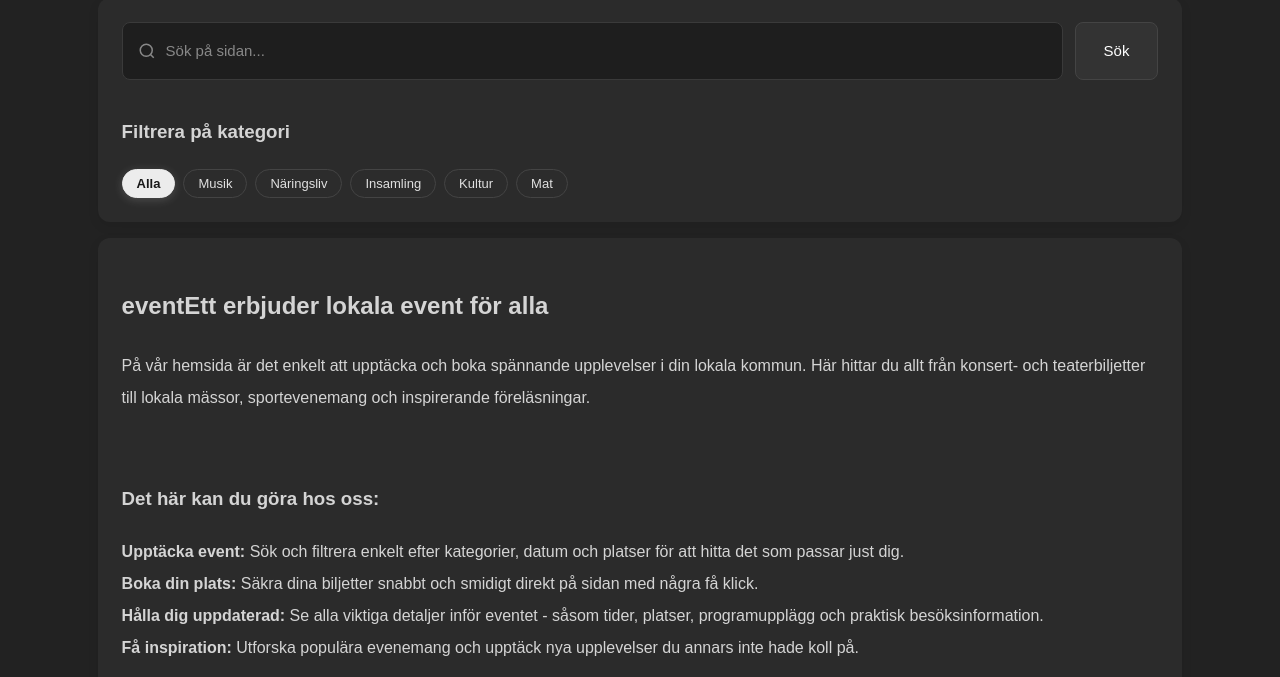
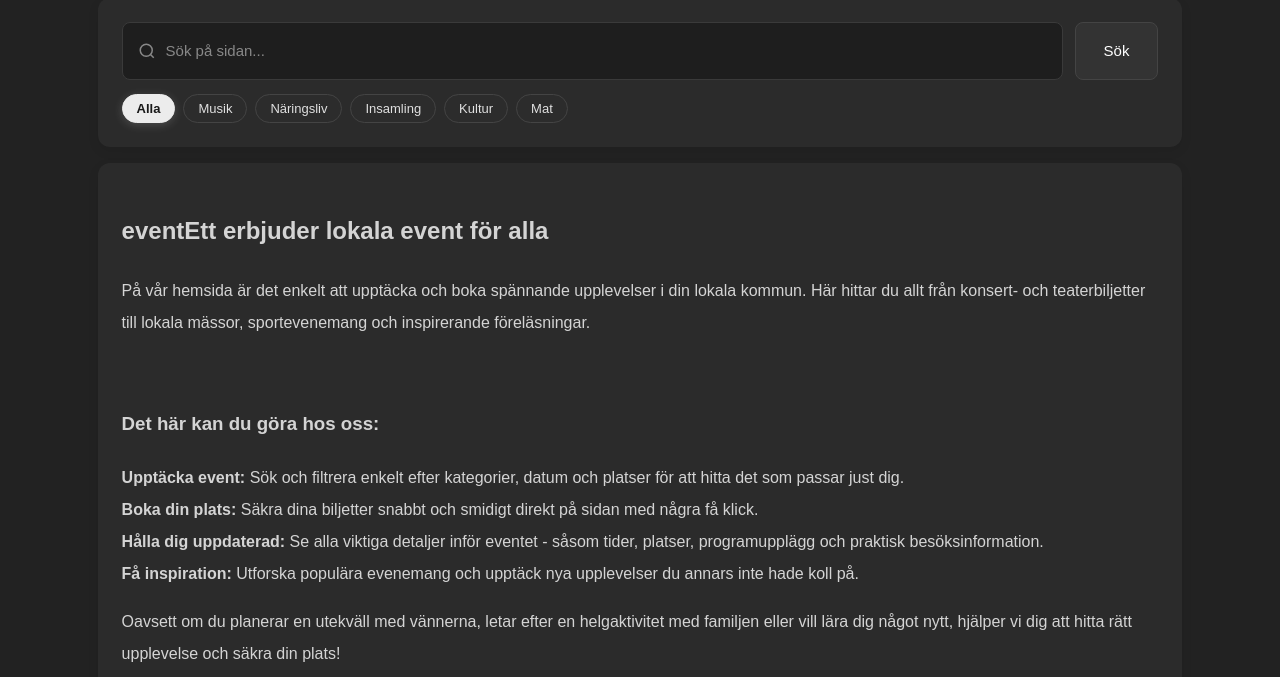
Before and after one commit to idafunseth-tech/K2-Dalmatinerna, a plain HTML site: page event-frontend/index.html in a window 1280 px wide. Shown: the part 109-786 px from the top of the page. Drawn offline with Linux system fonts and the light colour scheme; no server answers.

Commit message:
deleted title "Filtrera kategori" från category tags.

```diff
--- a/event-frontend/index.html
+++ b/event-frontend/index.html
@@ -45,7 +45,6 @@
 
         <!-- Category tags section below the search row inside the same card -->
         <div class="category-filter-section">
-            <h3 class="category-heading">Filtrera på kategori</h3>
             <div class="category-tags" role="group" aria-label="Filtrera på kategori">
                 <!-- "Alla" resets the active category filter -->
                 <button type="button" class="category-tag active" data-category="">Alla</button>
```
